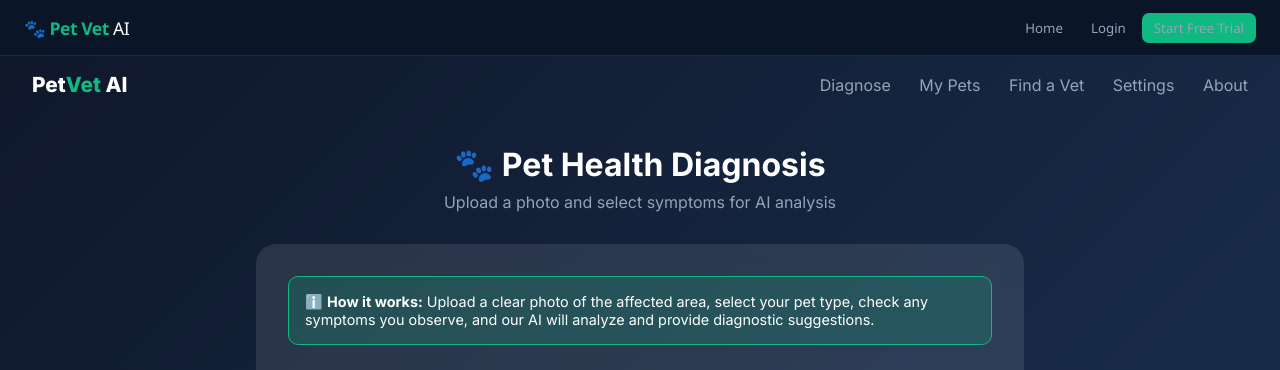
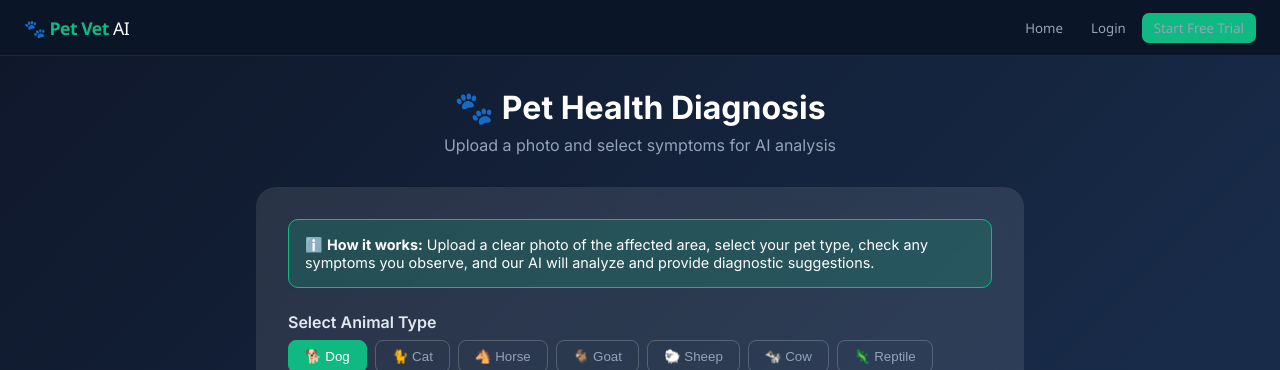
Before and after one commit to Liberty-Emporium/alexander-ai-petvet, a Flask app: page /diagnose in a window 1280 px wide. Shown: the top 370 px of the page. Run offline with Flask 3, Linux system fonts and the light colour scheme; parts of the project's set-up code (start-up, migrations or seed data) failed here and were passed over.

Commit message:
fix: remove duplicate bottom navbar from diagnose page

```diff
--- a/templates/diagnose.html
+++ b/templates/diagnose.html
@@ -37,10 +37,6 @@
         .btn-submit { width: 100%; padding: 1rem; background: linear-gradient(135deg, #10b981, #059669); color: white; border: none; border-radius: 12px; font-size: 1.1rem; font-weight: 700; cursor: pointer; margin-top: 2rem; transition: transform 0.2s; }
         .btn-submit:hover { transform: translateY(-2px); }
 
-        .nav { display: flex; justify-content: space-between; align-items: center; padding: 1rem 2rem; }
-        .nav-logo { font-size: 1.3rem; font-weight: 800; color: white; text-decoration: none; }
-        .nav-logo span { color: #10b981; }
-        .nav-links a { color: #94a3b8; text-decoration: none; margin-left: 1.5rem; }
 
         .animal-selector { display: flex; gap: 0.5rem; flex-wrap: wrap; margin-bottom: 1rem; }
         .animal-btn { padding: 0.5rem 1rem; border-radius: 8px; border: 1px solid rgba(255,255,255,0.2); background: transparent; color: #94a3b8; cursor: pointer; transition: all 0.2s; }
@@ -105,16 +101,6 @@
 </script>
 <!-- ── end navbar ── -->
 
-    <nav class="nav">
-        <a href="/" class="nav-logo">Pet<span>Vet</span> AI</a>
-        <div class="nav-links">
-            <a href="/diagnose">Diagnose</a>
-            <a href="/pets">My Pets</a>
-            <a href="/vets">Find a Vet</a>
-            <a href="/settings">Settings</a>
-            <a href="/about">About</a>
-        </div>
-    </nav>
 
     <div class="container">
         <h1>🐾 Pet Health Diagnosis</h1>
```
